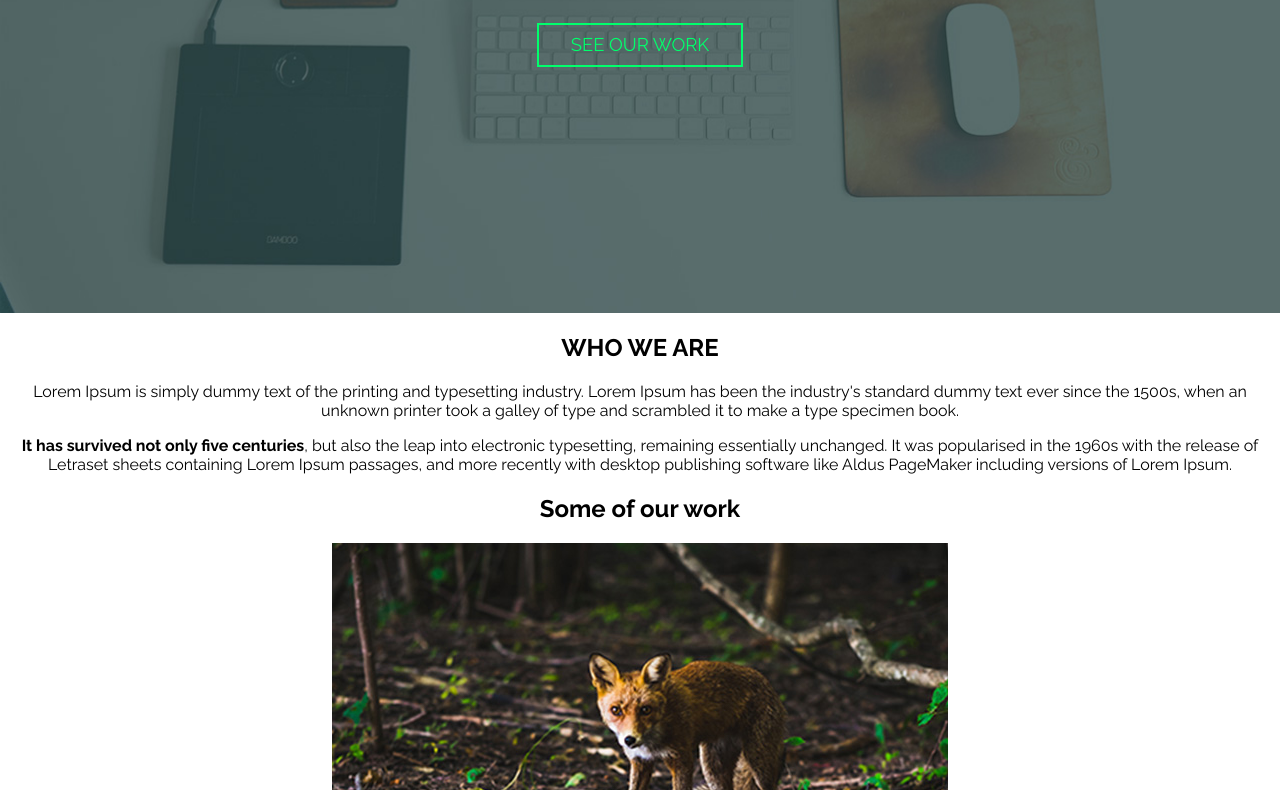
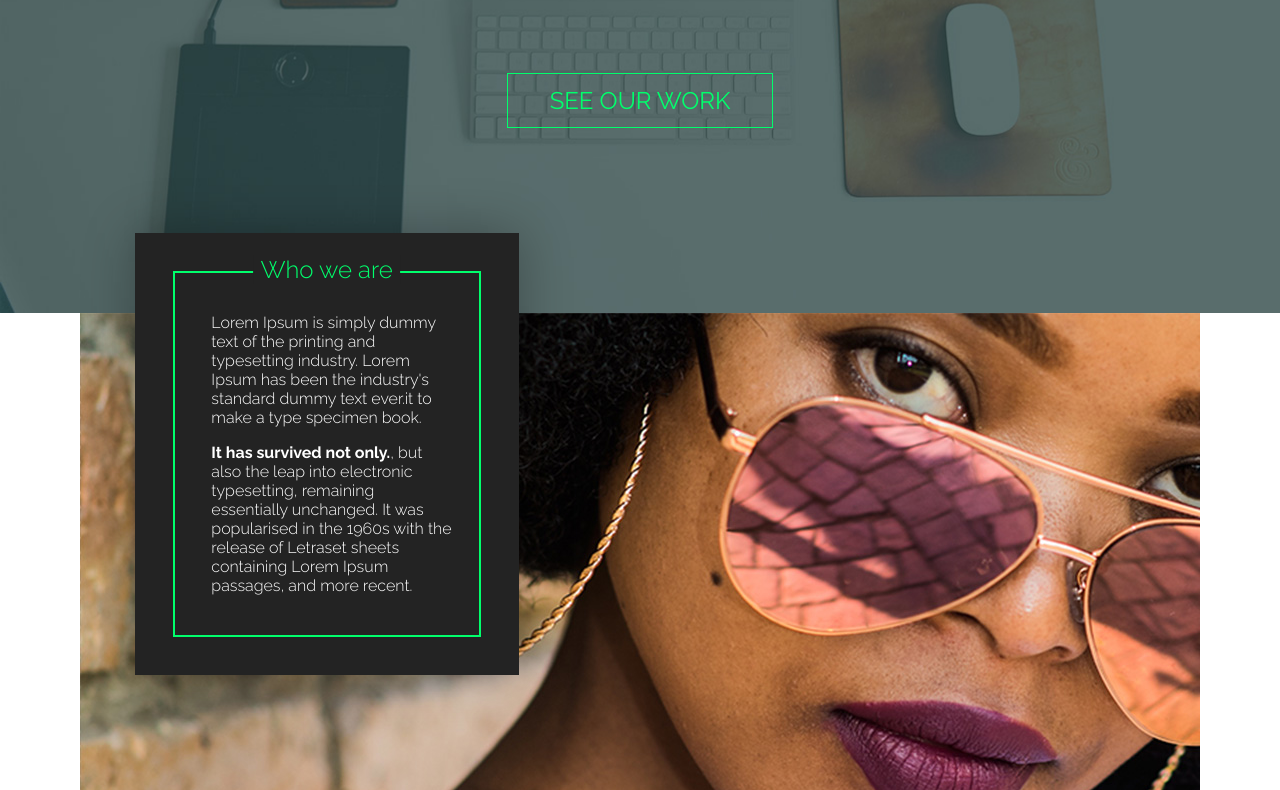
Before and after one commit to surya0180/Responsive-Web-Design, a plain HTML site: page index.html in a window 1280 px wide. Shown: the part 487-1277 px from the top of the page. Drawn offline with Linux system fonts and the light colour scheme.

Commit message:
Updated about us Section

```diff
--- a/index.css
+++ b/index.css
@@ -18,13 +18,22 @@ body{
 .container{
     width: 95%;
     margin: 0 auto;
+    max-width: 70em;
 }
 
 /* typography
 ################################ */
 
+h1{
+    font-weight: 300;
+    font-size: 1.7rem;
+}
+
 .title{
     font-size: 2.5rem;
+    margin-bottom: 1.5em;
+    font-weight: 900;
+    margin-top: 1em;
 }
 
 .title span{
@@ -66,7 +75,7 @@ nav a{
     text-transform: uppercase;
     font-size: 0.8em;
     padding: 0.5em;
-    color: white;
+    color: rgb(255, 255, 255);
 }
 
 nav a:hover, nav a:focus{
@@ -92,7 +101,7 @@ nav a:hover, nav a:focus{
     font-size: 1.15em;
     text-decoration: none;
     text-transform: uppercase;
-    border-width: 2px;
+    border-width: 1px;
     border-style: solid;
     padding: 0.5em 1.75em;
 }
@@ -105,10 +114,9 @@ nav a:hover, nav a:focus{
 .button-accent:hover, .button-accent:focus{
     background: #00ff6c;
     color: #232323;
-
 }
 
-@media () {
+@media (min-width: 60rem) {
     .button{
         font-size: 1.5rem;
     }
@@ -131,3 +139,66 @@ nav a:hover, nav a:focus{
         padding-top: 35vh;
     }
 }
+
+/* .home-about
+################################ */
+
+.home-about-textbox{
+    background-color: #232323;
+    padding: 4em;
+    margin-left: -2.7%;
+    margin-right: -2.65%;
+    outline: 2px solid #00ff6c;
+    outline-offset: -2.5em;
+    color: white;
+    font-weight: 100;
+    position: relative;
+}
+
+.home-about-textbox h1{
+    color: #00ff6c;
+    position: absolute;
+    left: 50%;
+    transform: translateX(-50%);
+    top: 0.01em;
+    background-color: #232323;
+    padding: 0 .18em;
+}
+
+@media (min-width: 25rem) {
+    h1{
+        font-size: 2rem;
+    }
+    .home-about-textbox{
+        margin-left: -2.65%;
+    }
+    .home-about-textbox h1{
+        top: -0.2em;
+        padding: 0 .325em;
+    }
+}
+
+@media (min-width: 60rem) {
+    h1{
+        font-size: 1.5rem;
+    }
+    .home-about{
+        background-image: url(./img/who-we-are.jpg);
+        background-repeat: no-repeat;
+        padding: 5em;
+    }
+    .home-about-textbox{
+        width: 40%;
+        text-align: left;
+        top: -10em;
+        box-shadow: 0 0 3em 0 rgba(0, 0, 0, .3);
+    }
+    .home-about-textbox h1{
+        top: 0.1em;
+    }
+
+    .home-about-textbox p{
+        padding-left: 0.8em;
+        padding-right: 0.1em;
+    }
+}
--- a/index.html
+++ b/index.html
@@ -28,22 +28,22 @@
         </div>
     </section>
 
+    <div class="container">
         <section class="home-about">
             <div class="home-about-textbox">
-            <h1>WHO WE ARE</h1>
+                <h1>Who we are</h1>
                 <p>
                     Lorem Ipsum is simply dummy text of the printing and typesetting industry.
-                Lorem Ipsum has been the industry's standard dummy text ever since the 1500s,
-                when an unknown printer took a galley of type and scrambled it to make a type specimen book.
+                    Lorem Ipsum has been the industry's standard dummy text ever.it to make a type specimen book.
                     <p>
-                    <strong> It has survived not only five centuries</strong>, but also the leap into electronic typesetting,
+                        <strong> It has survived not only.</strong>, but also the leap into electronic typesetting,
                         remaining essentially unchanged. It was popularised in the 1960s with the release of Letraset
-                    sheets containing Lorem Ipsum passages, and more recently with desktop publishing software
-                    like Aldus PageMaker including versions of Lorem Ipsum.
+                        sheets containing Lorem Ipsum passages, and more recent.
                     </p>
                 </p>
             </div>
         </section>
+    </div>
 
 
     <section class="Portfolio">
```
Lines whose indentation alone changed are shown as unchanged.
